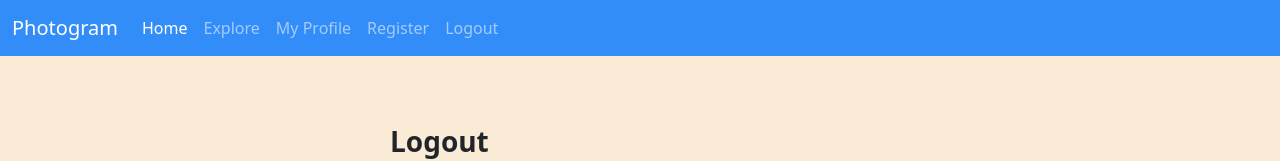
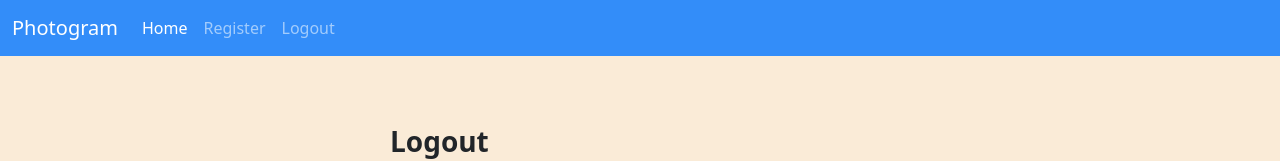
Before and after one commit to RoschelleMR/info3180-project2, a Vue app: page /logout in a window 1280 px wide. Shown: the top 161 px of the page. Built offline with nearby package versions, Linux system fonts and the light colour scheme; no server answers.

Commit message:
Updated AppHeader and implemented more redirecting

```diff
--- a/src/components/AppHeader.vue
+++ b/src/components/AppHeader.vue
@@ -20,10 +20,10 @@
               <RouterLink to="/" class="nav-link active">Home</RouterLink>
             </li>
             <li class="nav-item">
-              <RouterLink class="nav-link" to="/explore">Explore</RouterLink>
+              <RouterLink v-if="isLoggedIn == 'true'" class="nav-link" to="/explore">Explore</RouterLink>
             </li>
             <li class="nav-item">
-              <RouterLink class="nav-link" to="/myprofile">My Profile</RouterLink>
+              <RouterLink v-if="isLoggedIn == 'true'" class="nav-link" to="/myprofile">My Profile</RouterLink>
             </li>
             <li class="nav-item">
               <RouterLink class="nav-link" to="/register">Register</RouterLink>
--- a/src/components/LogOut.vue
+++ b/src/components/LogOut.vue
@@ -26,6 +26,9 @@
   import { ref, onMounted } from "vue"; onMounted(() => {
         getCsrfToken();
     });
+
+    import {useRouter} from "vue-router";
+    const router = useRouter()
 
     let logoutStatus = ref("");
     let csrf_token = ref("");
@@ -64,6 +67,10 @@
             if (data.hasOwnProperty('success')){
               logoutStatus.value = "success";
               localStorage.setItem('isLogin', 'false');
+
+              setTimeout( () => router.push({ path: '/'})
+              .then(() => { router.go() }), 1000)
+
             }
 
         })
```
